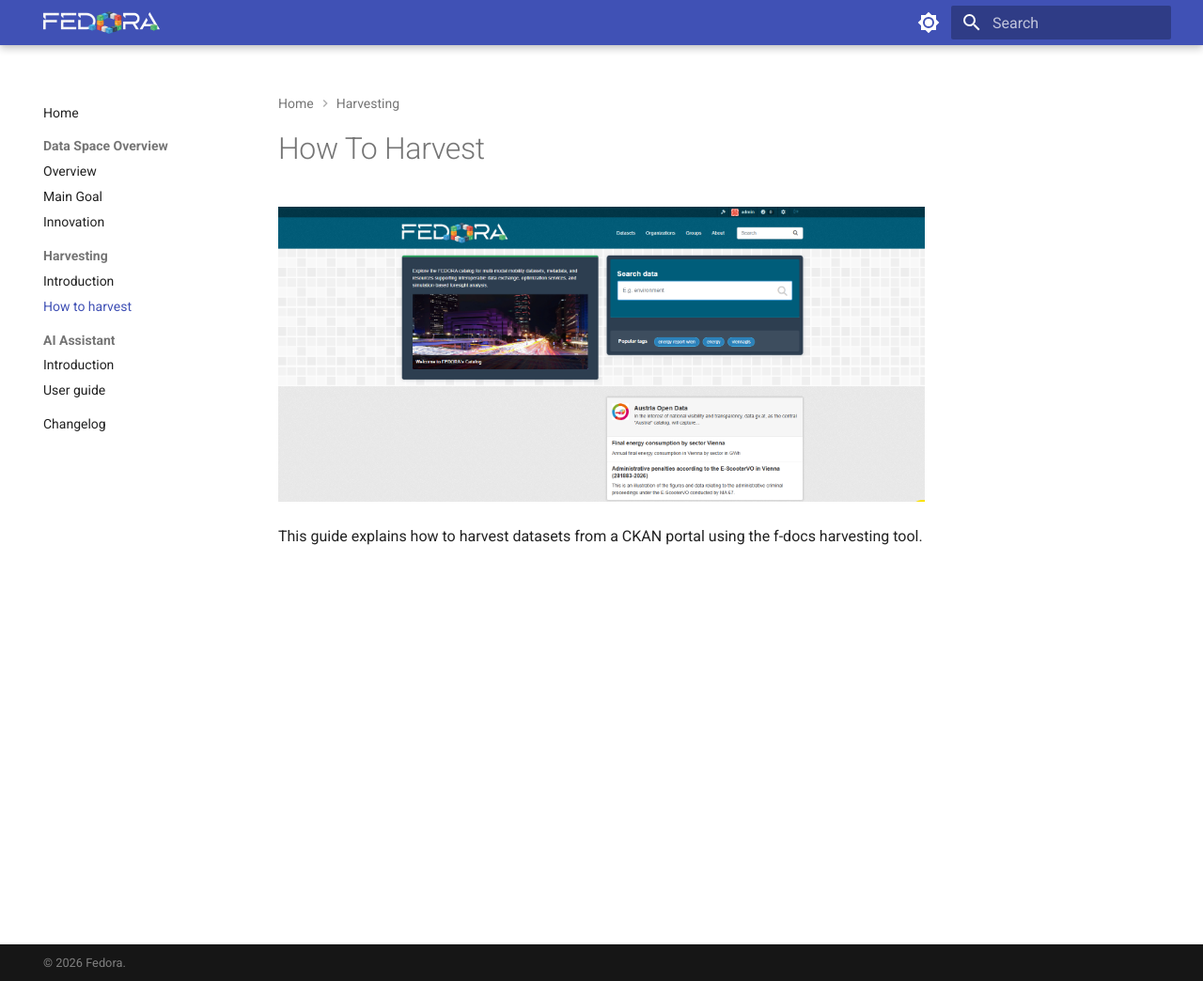
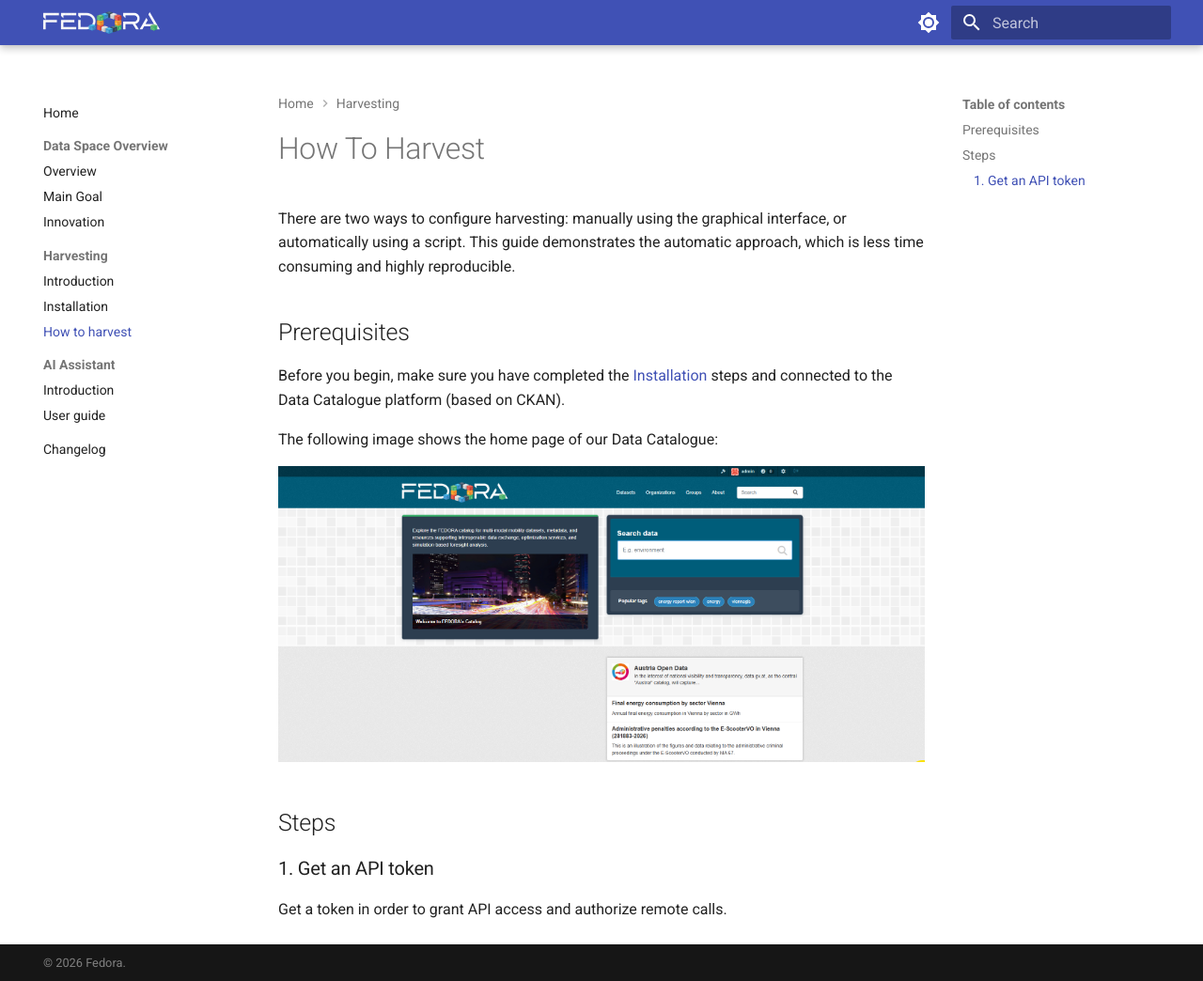
Before and after one commit to Joragasy/f-docs, an MkDocs documentation site: the page built from docs/harvesting/how-to-harvest.md, in a window 1280 px wide and 1044 px high. Shown: the whole window at 94% size. Built offline with MkDocs 1.6.1 and Material for MkDocs 9.7.7, drawn with Linux system fonts in a browser that asks for light colours.

Commit message:
add installation page and update howto harvest

```diff
--- a/docs/harvesting/how-to-harvest.md
+++ b/docs/harvesting/how-to-harvest.md
@@ -1,6 +1,18 @@
 
 # How To Harvest
 
+There are two ways to configure harvesting: manually using the graphical interface, or automatically using a script. This guide demonstrates the automatic approach, which is less time consuming and highly reproducible.
+
+## Prerequisites
+
+Before you begin, make sure you have completed the [Installation](installation.md) steps and connected to the Data Catalogue platform (based on CKAN).
+
+The following image shows the home page of our Data Catalogue:
+
 ![CKAN Home Page](../assets/harvesting/ckan-home-page.png)
 
-This guide explains how to harvest datasets from a CKAN portal using the f-docs harvesting tool.
+## Steps
+
+### 1. Get an API token
+
+Get a token in order to grant API access and authorize remote calls.
--- a/mkdocs.yml
+++ b/mkdocs.yml
@@ -49,6 +49,7 @@ nav:
     - Innovation: overview/innovation.md
   - Harvesting:
     - Introduction : harvesting/introduction.md
+    - Installation : harvesting/installation.md
     - How to harvest : harvesting/how-to-harvest.md
   - AI Assistant:
     - Introduction: ai-assistant/introduction.md
```
Also changed, not shown: docs/harvesting/installation.md (added, +100 -0 lines).
